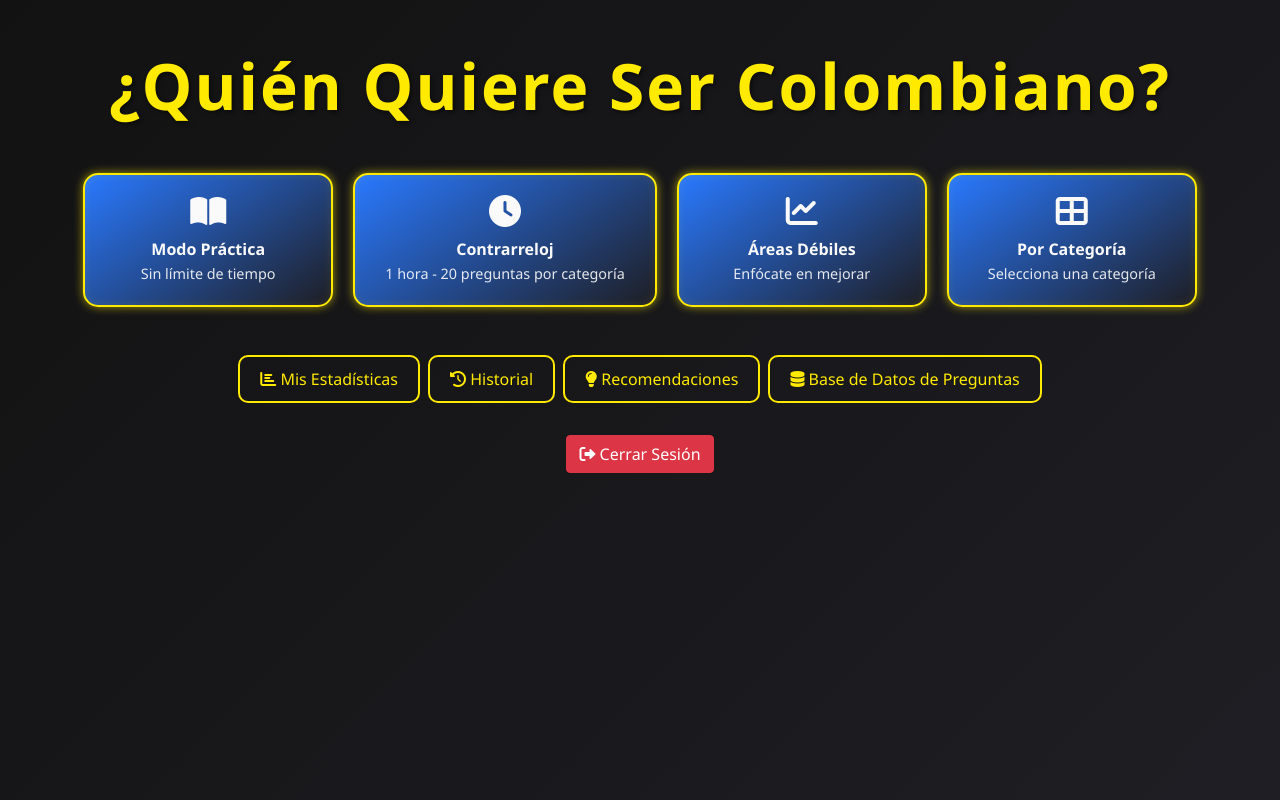
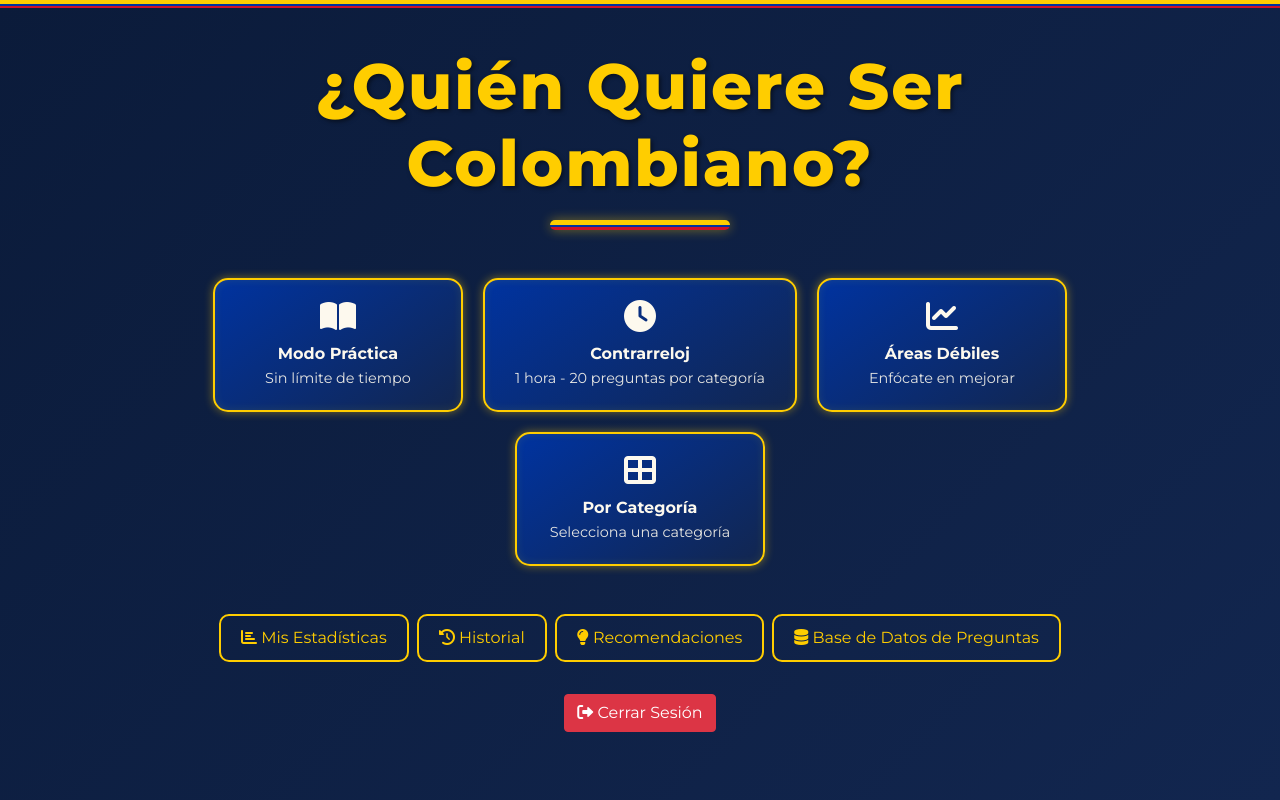
Before and after one commit to LeonardOliveros/quien-quiere-ser-colombiano, a Vue app in the folder frontend/: page / in a window 1280 px wide. Built offline with nearby package versions, Linux system fonts and the light colour scheme; no server answers; sample sign-in values are in the browser's storage.

Commit message:
style(frontend): rediseñar la paleta con los colores de la bandera de Colombia
Reemplaza el tema "Neon Arcade" genérico por una paleta basada en los
colores oficiales de la bandera (amarillo, azul, rojo) y verde esmeralda,
con una cinta tricolor fija en la parte superior y tipografía Montserrat.

```diff
--- a/frontend/index.html
+++ b/frontend/index.html
@@ -4,6 +4,10 @@
     <meta charset="UTF-8">
     <meta name="viewport" content="width=device-width, initial-scale=1.0">
     <title>¿Quién Quiere Ser Colombiano?</title>
+    <meta name="theme-color" content="#0B1B3A">
+    <link rel="preconnect" href="https://fonts.googleapis.com">
+    <link rel="preconnect" href="https://fonts.gstatic.com" crossorigin>
+    <link href="https://fonts.googleapis.com/css2?family=Montserrat:wght@400;600;700;800&display=swap" rel="stylesheet">
     <link href="https://cdn.jsdelivr.net/npm/bootstrap@5.1.3/dist/css/bootstrap.min.css" rel="stylesheet">
     <link rel="stylesheet" href="https://cdnjs.cloudflare.com/ajax/libs/font-awesome/6.0.0/css/all.min.css">
 </head>
--- a/frontend/src/style.css
+++ b/frontend/src/style.css
@@ -1,30 +1,38 @@
-/* Quiz App Styles - Neon Arcade Theme 🎮 */
+/* Quiz App Styles - Tricolor Colombia Theme 🇨🇴 */
 
 :root {
-    /* 🎨 Neon Arcade Color Palette */
-    --bg-main: #121212;            /* Gris carbón muy oscuro (fondo principal) */
-    --bg-card: #1E1E24;            /* Gris acero (tarjetas/paneles) */
-    --neon-yellow: #FFEA00;        /* Amarillo neón (acento primario) */
-    --neon-blue: #2979FF;          /* Azul eléctrico (acento secundario) */
-    --neon-red: #FF1744;           /* Rojo neón intenso (acento terciario) */
-    --text-main: #FAFAFA;          /* Blanco humo (texto principal) */
+    /* 🇨🇴 Paleta bandera de Colombia */
+    --bg-main: #0B1B3A;            /* Azul noche (derivado del azul bandera) */
+    --bg-card: #12264F;            /* Azul profundo (tarjetas/paneles) */
+    --flag-yellow: #FFCD00;        /* Amarillo bandera (Pantone 116) */
+    --flag-blue: #0033A0;          /* Azul bandera (Pantone 286) */
+    --flag-blue-light: #3E6DDC;    /* Azul claro para bordes sobre fondo oscuro */
+    --flag-red: #CE1126;           /* Rojo bandera (Pantone 186) */
+    --flag-red-light: #E8455B;     /* Rojo claro para texto sobre fondo oscuro */
+    --emerald: #10B981;            /* Verde esmeralda (éxito) */
+    --text-main: #FDF9EE;          /* Blanco cálido (texto principal) */
 
     /* Colores con transparencias para glows */
-    --glow-yellow: rgba(255, 234, 0, 0.6);
-    --glow-blue: rgba(41, 121, 255, 0.6);
-    --glow-red: rgba(255, 23, 68, 0.6);
+    --glow-yellow: rgba(255, 205, 0, 0.45);
+    --glow-blue: rgba(62, 109, 220, 0.45);
+    --glow-red: rgba(206, 17, 38, 0.45);
+
+    /* Alias del tema anterior para compatibilidad */
+    --neon-yellow: var(--flag-yellow);
+    --neon-blue: var(--flag-blue-light);
+    --neon-red: var(--flag-red);
 
     /* Legacy mapping para compatibilidad */
     --primary-color: var(--bg-main);
     --secondary-color: var(--bg-card);
-    --accent-color: var(--neon-blue);
-    --accent-teal: var(--neon-yellow);
-    --gold-color: var(--neon-yellow);
-    --success-color: #00E676;      /* Verde neón para éxito */
-    --danger-color: var(--neon-red);
-    --warning-color: var(--neon-yellow);
+    --accent-color: var(--flag-blue);
+    --accent-teal: var(--flag-yellow);
+    --gold-color: var(--flag-yellow);
+    --success-color: var(--emerald);
+    --danger-color: var(--flag-red-light);
+    --warning-color: var(--flag-yellow);
     --text-light: var(--text-main);
-    --text-dark: #121212;
+    --text-dark: #0B1B3A;
 }
 
 * {
@@ -34,11 +42,29 @@
 }
 
 body {
-    font-family: 'Segoe UI', Tahoma, Geneva, Verdana, sans-serif;
+    font-family: 'Montserrat', 'Segoe UI', Tahoma, Geneva, Verdana, sans-serif;
     background: var(--bg-main);
     color: var(--text-main);
     min-height: 100vh;
     overflow-x: hidden;
+}
+
+/* Cinta tricolor fija en la parte superior (proporciones de la bandera 2:1:1) */
+body::before {
+    content: '';
+    position: fixed;
+    top: 0;
+    left: 0;
+    right: 0;
+    height: 8px;
+    background: linear-gradient(
+        to bottom,
+        var(--flag-yellow) 0 50%,
+        var(--flag-blue) 50% 75%,
+        var(--flag-red) 75% 100%
+    );
+    z-index: 1100;
+    pointer-events: none;
 }
 
 /* Typography */
@@ -246,10 +272,10 @@ h1.display-3 {
 }
 
 .answer-btn.correct {
-    background: rgba(0, 230, 118, 0.2);
-    border-color: #00E676;
+    background: rgba(16, 185, 129, 0.2);
+    border-color: var(--emerald);
     animation: correctPulse 1.5s ease-in-out 3;
-    box-shadow: 0 0 30px rgba(0, 230, 118, 0.8), 0 0 60px rgba(0, 230, 118, 0.4);
+    box-shadow: 0 0 30px rgba(16, 185, 129, 0.7), 0 0 60px rgba(16, 185, 129, 0.35);
 }
 
 .answer-btn.incorrect {
@@ -272,11 +298,11 @@ h1.display-3 {
 @keyframes correctPulse {
     0%, 100% {
         transform: scale(1);
-        box-shadow: 0 0 20px rgba(40, 167, 69, 0.6);
+        box-shadow: 0 0 20px rgba(16, 185, 129, 0.6);
     }
     50% {
         transform: scale(1.08);
-        box-shadow: 0 0 40px rgba(40, 167, 69, 1), 0 0 60px rgba(40, 167, 69, 0.8);
+        box-shadow: 0 0 40px rgba(16, 185, 129, 1), 0 0 60px rgba(16, 185, 129, 0.8);
     }
 }
 
@@ -328,7 +354,7 @@ h1.display-3 {
 
 .progress-bar {
     transition: width 0.5s ease;
-    background: linear-gradient(90deg, var(--success-color), #5cb85c);
+    background: linear-gradient(90deg, var(--success-color), #34D399);
 }
 
 .score-display {
@@ -426,7 +452,7 @@ h1.display-3 {
 
 .category-score-fill {
     height: 100%;
-    background: linear-gradient(90deg, var(--success-color), #5cb85c);
+    background: linear-gradient(90deg, var(--success-color), #34D399);
     transition: width 1s ease;
     display: flex;
     align-items: center;
--- a/frontend/src/views/GameView.vue
+++ b/frontend/src/views/GameView.vue
@@ -456,7 +456,7 @@ function formatElapsedTime(seconds: number): string {
 
 .answer-btn {
   width: 100%;
-  background: linear-gradient(145deg, #1e3c72, #2a5298);
+  background: linear-gradient(145deg, #0A2A6B, #14418F);
   border: 2px solid var(--gold-color);
   color: var(--text-light);
   padding: 20px;
@@ -471,9 +471,9 @@ function formatElapsedTime(seconds: number): string {
 }
 
 .answer-btn:hover:not(.disabled) {
-  background: linear-gradient(145deg, #2a5298, #1e3c72);
+  background: linear-gradient(145deg, #14418F, #0A2A6B);
   transform: translateX(5px);
-  box-shadow: 0 5px 20px rgba(255, 215, 0, 0.3);
+  box-shadow: 0 5px 20px var(--glow-yellow);
 }
 
 .answer-btn.disabled {
@@ -568,7 +568,7 @@ function formatElapsedTime(seconds: number): string {
 
 .progress-bar {
   transition: width 0.5s ease;
-  background: linear-gradient(90deg, var(--success-color), #5cb85c);
+  background: linear-gradient(90deg, var(--success-color), #34D399);
   display: flex;
   align-items: center;
   justify-content: center;
@@ -612,11 +612,11 @@ function formatElapsedTime(seconds: number): string {
 @keyframes correctPulse {
   0%, 100% {
     transform: scale(1);
-    box-shadow: 0 0 20px rgba(40, 167, 69, 0.6);
+    box-shadow: 0 0 20px rgba(16, 185, 129, 0.6);
   }
   50% {
     transform: scale(1.05);
-    box-shadow: 0 0 40px rgba(40, 167, 69, 1), 0 0 60px rgba(40, 167, 69, 0.8);
+    box-shadow: 0 0 40px rgba(16, 185, 129, 1), 0 0 60px rgba(16, 185, 129, 0.8);
   }
 }
 
@@ -627,14 +627,14 @@ function formatElapsedTime(seconds: number): string {
 }
 
 .answer-btn.correct {
-  background: linear-gradient(145deg, #28a745, #218838) !important;
-  border-color: #28a745 !important;
+  background: linear-gradient(145deg, #10B981, #0C8F63) !important;
+  border-color: #10B981 !important;
   animation: correctPulse 1.5s ease-in-out infinite;
 }
 
 .answer-btn.incorrect {
-  background: linear-gradient(145deg, #dc3545, #c82333) !important;
-  border-color: #dc3545 !important;
+  background: linear-gradient(145deg, #CE1126, #A50D1F) !important;
+  border-color: #CE1126 !important;
   animation: incorrectShake 0.5s ease-in-out;
 }
 
--- a/frontend/src/views/MenuView.vue
+++ b/frontend/src/views/MenuView.vue
@@ -267,8 +267,25 @@ async function showQuestionCount() {
 .text-golden {
   color: var(--gold-color);
   text-shadow: 2px 2px 4px rgba(0, 0, 0, 0.5);
-  font-weight: bold;
+  font-weight: 800;
   letter-spacing: 2px;
+}
+
+/* Subrayado tricolor bajo el título */
+.text-golden::after {
+  content: '';
+  display: block;
+  width: 180px;
+  height: 10px;
+  margin: 18px auto 0;
+  border-radius: 5px;
+  background: linear-gradient(
+    to bottom,
+    var(--flag-yellow) 0 50%,
+    var(--flag-blue) 50% 75%,
+    var(--flag-red) 75% 100%
+  );
+  box-shadow: 0 0 12px var(--glow-yellow);
 }
 
 .game-modes {
@@ -329,13 +346,12 @@ async function showQuestionCount() {
 }
 
 .btn-resume {
-  background: linear-gradient(145deg, #CAFF00, #90EE02);
-  border: 3px solid var(--neon-yellow);
-  color: #1a1a1a;
+  background: linear-gradient(145deg, var(--flag-yellow), #E6B800);
+  border: 3px solid var(--flag-yellow);
+  color: var(--text-dark);
   font-weight: bold;
-  text-shadow: 0 1px 2px rgba(0, 0, 0, 0.2);
   animation: resumePulse 2s ease-in-out infinite;
-  box-shadow: 0 0 20px var(--glow-yellow), 0 0 40px var(--glow-yellow), inset 0 0 10px rgba(255, 234, 0, 0.3);
+  box-shadow: 0 0 20px var(--glow-yellow), 0 0 40px var(--glow-yellow), inset 0 0 10px rgba(255, 205, 0, 0.3);
 }
 
 .btn-resume::before {
@@ -345,7 +361,7 @@ async function showQuestionCount() {
   left: -3px;
   right: -3px;
   bottom: -3px;
-  background: linear-gradient(45deg, var(--neon-yellow), #90EE02, var(--neon-yellow));
+  background: linear-gradient(45deg, var(--flag-yellow), var(--flag-blue-light), var(--flag-yellow));
   z-index: -1;
   opacity: 0.5;
   transition: opacity 0.3s ease;
@@ -354,12 +370,11 @@ async function showQuestionCount() {
 }
 
 .btn-resume:hover {
-  background: linear-gradient(145deg, #F0FF80, #C0FF60);
+  background: linear-gradient(145deg, #FFDD4D, var(--flag-yellow));
   transform: translateY(-8px) scale(1.02);
-  box-shadow: 0 0 30px var(--glow-yellow), 0 0 60px var(--glow-yellow), 0 0 90px var(--glow-yellow), inset 0 0 20px rgba(255, 234, 0, 0.5);
-  border-color: #FFFF00;
-  color: #0a0a0a;
-  text-shadow: 0 2px 4px rgba(0, 0, 0, 0.3);
+  box-shadow: 0 0 30px var(--glow-yellow), 0 0 60px var(--glow-yellow), 0 0 90px var(--glow-yellow), inset 0 0 20px rgba(255, 205, 0, 0.5);
+  border-color: #FFDD4D;
+  color: var(--text-dark);
 }
 
 .btn-resume:hover::before {
@@ -369,10 +384,10 @@ async function showQuestionCount() {
 
 @keyframes resumePulse {
   0%, 100% {
-    box-shadow: 0 0 20px var(--glow-yellow), 0 0 40px var(--glow-yellow), inset 0 0 10px rgba(255, 234, 0, 0.3);
+    box-shadow: 0 0 20px var(--glow-yellow), 0 0 40px var(--glow-yellow), inset 0 0 10px rgba(255, 205, 0, 0.3);
   }
   50% {
-    box-shadow: 0 0 30px var(--glow-yellow), 0 0 60px var(--glow-yellow), 0 0 90px rgba(255, 234, 0, 0.4), inset 0 0 15px rgba(255, 234, 0, 0.5);
+    box-shadow: 0 0 30px var(--glow-yellow), 0 0 60px var(--glow-yellow), 0 0 90px rgba(255, 205, 0, 0.4), inset 0 0 15px rgba(255, 205, 0, 0.5);
   }
 }
 
--- a/frontend/src/views/ResultsView.vue
+++ b/frontend/src/views/ResultsView.vue
@@ -222,7 +222,7 @@ function backToMenu() {
 
 .category-score-fill {
   height: 100%;
-  background: linear-gradient(90deg, var(--success-color), #5cb85c);
+  background: linear-gradient(90deg, var(--success-color), #34D399);
   transition: width 1s ease;
   display: flex;
   align-items: center;
```
